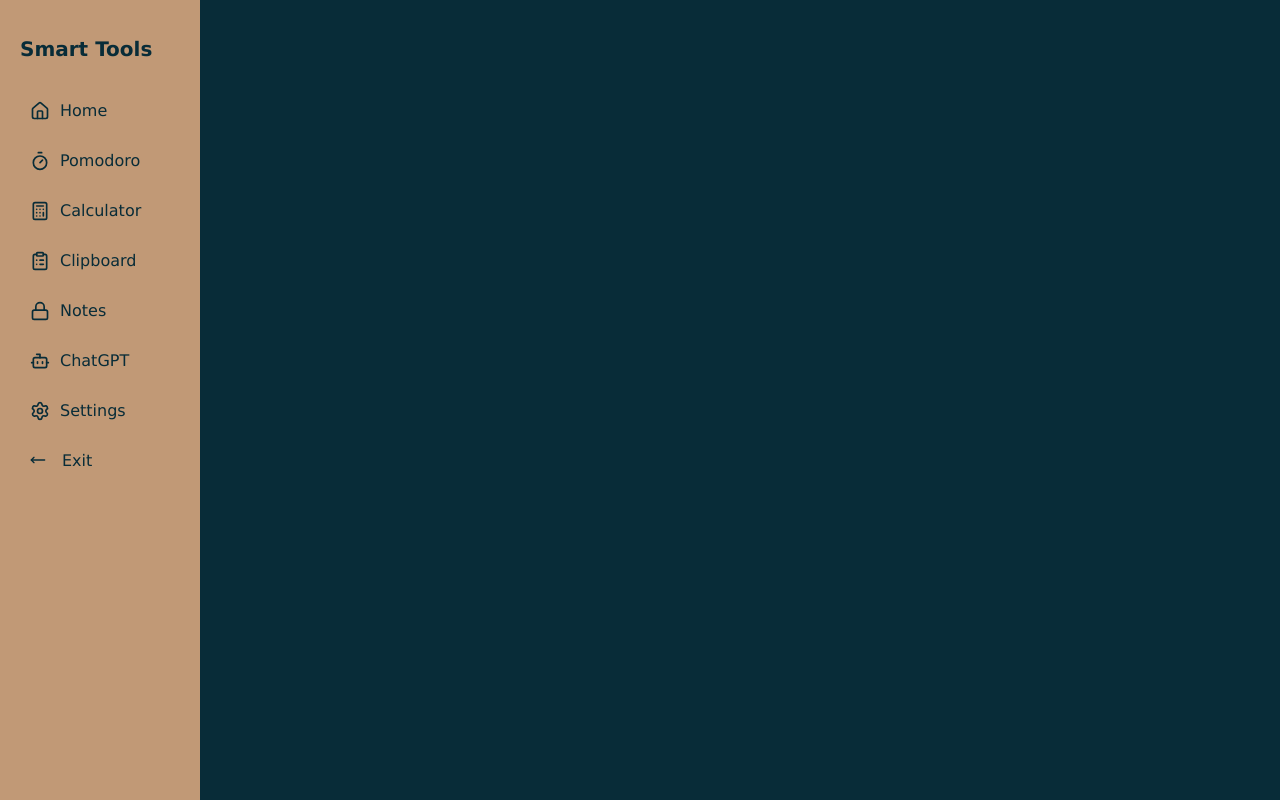
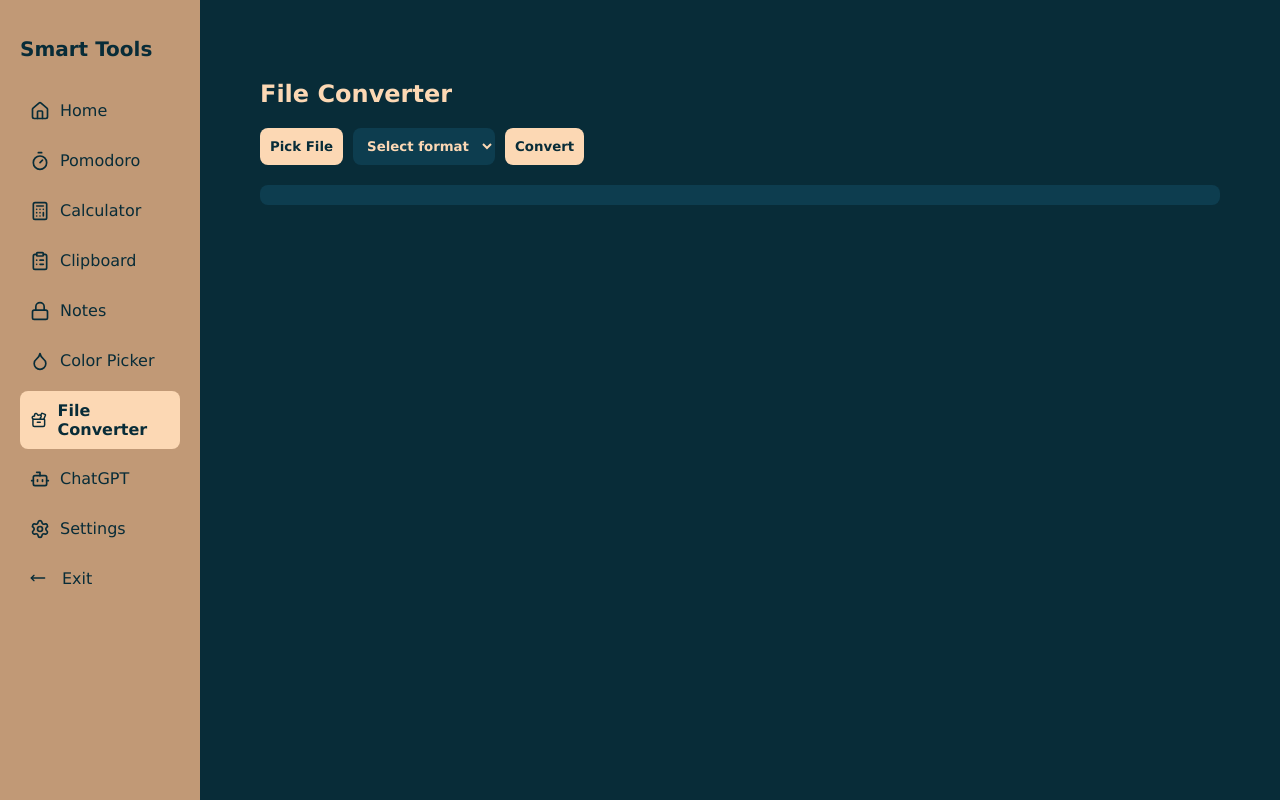
Before and after one commit to JimmyBeton7/Smart-Desk, a React app: page /#/fileconventer in a window 1280 px wide. Built offline with nearby package versions, Linux system fonts and the light colour scheme.

Commit message:
color picker, file conveter

```diff
--- a/package.json
+++ b/package.json
@@ -44,10 +44,12 @@
   },
   "dependencies": {
     "lucide-react": "^0.525.0",
+    "pdf-officegen": "^3.0.0",
     "react": "^19.1.0",
     "react-dom": "^19.1.0",
     "react-quill": "^2.0.0",
-    "react-router-dom": "^7.6.3"
+    "react-router-dom": "^7.6.3",
+    "sharp": "^0.34.2"
   },
   "build": {
     "appId": "com.smartdesk.app",
--- a/preload.js
+++ b/preload.js
@@ -20,5 +20,9 @@ contextBridge.exposeInMainWorld('electron', {
 
   exitApp: () => {
     ipcRenderer.send('exit-app');
-  }
+  },
+  pickColor: () => ipcRenderer.invoke('pick-color'),
+  pickFile: () => ipcRenderer.invoke('pick-file'),
+  convertFile: (filePath, targetFormat) => ipcRenderer.invoke('convert-file', filePath, targetFormat),
+  convertPdfToDocx: (pdfPath) => ipcRenderer.invoke('convert-pdf-to-docx', pdfPath),
 });
--- a/src/Components/Sidebar.jsx
+++ b/src/Components/Sidebar.jsx
@@ -1,7 +1,7 @@
 import React from 'react';
 import './Sidebar.css';
 import { useNavigate, useLocation } from 'react-router-dom';
-import { Timer, ClipboardList, Lock, Bot, Home, Calculator, Settings, MoveLeft } from 'lucide-react';
+import { Timer, ClipboardList, Lock, Bot, Home, Calculator, Settings, MoveLeft, Droplet, ToolCase } from 'lucide-react';
 
 const tools = [
   { path: '/', label: 'Home', icon: <Home size={20} /> },
@@ -9,6 +9,8 @@ const tools = [
   { path: '/calculator', label: 'Calculator', icon: <Calculator size={20}/>},
   { path: '/clipboard', label: 'Clipboard', icon: <ClipboardList size={20} /> },
   { path: '/notes', label: 'Notes', icon: <Lock size={20} /> },
+  { path: '/colorpicker', label: 'Color Picker', icon: <Droplet size={20} /> },
+  { path: '/fileconventer', label: 'File Converter', icon: <ToolCase size={20} /> },
   { path: '/chatgpt', label: 'ChatGPT', icon: <Bot size={20} /> },
   { path: '/settings', label: 'Settings', icon: <Settings size={20} /> },
 ];
--- a/src/Components/ToolContainer.jsx
+++ b/src/Components/ToolContainer.jsx
@@ -9,6 +9,8 @@ import Notes from '../Pages/Notes'
 import Clipboard from '../Pages/Clipboard';
 import ChatGPT from '../Pages/ChatGPT';
 import Settings from '../Pages/Settings';
+import ColorPicker from '../Pages/ColorPicker';
+import FileConverter from '../Pages/FileConverter';
 
 function ToolContainer() {
   return (
@@ -19,6 +21,8 @@ function ToolContainer() {
         <Route path="/calculator" element={<Calculator />} />
         <Route path="/notes" element={<Notes />} />
         <Route path="/clipboard" element={<Clipboard />} />
+        <Route path="/colorpicker" element={<ColorPicker />} />
+        <Route path="/fileconventer" element={<FileConverter />} />
         <Route path="/chatgpt" element={<ChatGPT />} />
         <Route path="/settings" element={<Settings />} />
         {/* kolejne narzędzia */}
--- /dev/null
+++ b/src/Pages/ColorPicker.css
@@ -0,0 +1,52 @@
+.color-picker-container {
+  padding: 20px;
+  color: #fcd8b4;
+}
+
+.pick-btn {
+  background-color: #c19976;
+  color: #082c38;
+  padding: 8px 16px;
+  border-radius: 8px;
+  font-weight: bold;
+  border: none;
+  cursor: pointer;
+}
+
+.pick-btn:hover {
+  background-color: #fcd8b4;
+}
+
+.color-details {
+  display: flex;
+  align-items: center;
+  margin-top: 20px;
+}
+
+.preview {
+  width: 50px;
+  height: 50px;
+  border-radius: 6px;
+  margin-right: 16px;
+  border: 2px solid #fcd8b4;
+}
+
+.color-info div {
+  cursor: pointer;
+  margin-bottom: 4px;
+}
+
+.color-history {
+  display: flex;
+  flex-wrap: wrap;
+  margin-top: 10px;
+}
+
+.color-tile {
+  width: 30px;
+  height: 30px;
+  margin: 4px;
+  border-radius: 4px;
+  border: 1px solid #fff;
+  cursor: pointer;
+}
--- /dev/null
+++ b/src/Pages/ColorPicker.jsx
@@ -0,0 +1,45 @@
+import React, { useState } from 'react';
+import './ColorPicker.css';
+
+function ColorPicker() {
+  const [selectedColor, setSelectedColor] = useState(null);
+  const [history, setHistory] = useState([]);
+
+  const pickColor = async () => {
+    const result = await window.electron.pickColor(); // IPC do screena i wyboru koloru
+    if (result) {
+      setSelectedColor(result);
+      setHistory(prev => [result, ...prev.filter(c => c.hex !== result.hex)].slice(0, 10));
+    }
+  };
+
+  const copyToClipboard = (value) => {
+    window.electron.clipboard.writeText(value);
+  };
+
+  return (
+    <div className="color-picker-container">
+      <h2>Color Picker</h2>
+      <button className="pick-btn" onClick={pickColor}>Pick Color</button>
+
+      {selectedColor && (
+        <div className="color-details">
+          <div className="preview" style={{ backgroundColor: selectedColor.hex }} />
+          <div className="color-info">
+            <div onClick={() => copyToClipboard(selectedColor.hex)}>HEX: {selectedColor.hex}</div>
+            <div onClick={() => copyToClipboard(selectedColor.rgb)}>RGB: {selectedColor.rgb}</div>
+          </div>
+        </div>
+      )}
+
+      <h3>History</h3>
+      <div className="color-history">
+        {history.map((color, i) => (
+          <div key={i} className="color-tile" style={{ backgroundColor: color.hex }} title={color.hex} />
+        ))}
+      </div>
+    </div>
+  );
+}
+
+export default ColorPicker;
--- /dev/null
+++ b/src/Pages/FileConverter.css
@@ -0,0 +1,39 @@
+.file-converter-container {
+  padding: 20px;
+  color: #FCD8B4;
+}
+
+.file-converter-controls {
+  display: flex;
+  gap: 10px;
+  margin-bottom: 20px;
+}
+
+.file-converter-controls button,
+.file-converter-controls select {
+  padding: 10px;
+  border: none;
+  border-radius: 8px;
+  background-color: #C19976;
+  color: #082C38;
+  font-weight: bold;
+  cursor: pointer;
+}
+
+.file-converter-controls button {
+  background-color: #fcd8b4;
+}
+
+.file-converter-controls select {
+  background-color: #0d3d4f;
+  color: #FCD8B4;
+}
+
+.file-converter-log {
+  margin-top: 12px;
+  background-color: #0d3d4f;
+  padding: 10px;
+  border-radius: 8px;
+  font-family: monospace;
+  color: #C19976;
+}
--- /dev/null
+++ b/src/Pages/FileConverter.jsx
@@ -0,0 +1,71 @@
+import React, { useState } from 'react';
+import './FileConverter.css';
+
+function FileConverter() {
+  const [filePath, setFilePath] = useState('');
+  const [targetFormat, setTargetFormat] = useState('');
+  const [sourceFormat, setSourceFormat] = useState('');
+  const [outputFormat, setOutputFormat] = useState('');
+  const [log, setLog] = useState('');
+
+  const handlePickFile = async () => {
+    const selectedPath = await window.electron.pickFile();
+    if (selectedPath) {
+      setFilePath(selectedPath);
+      setTargetFormat('');
+      setSourceFormat('');
+      setOutputFormat('');
+      setLog(`Picked file: ${selectedPath}`);
+    }
+  };
+
+  const handleFormatChange = (value) => {
+    const [to, from] = value.split('-from-');
+    setSourceFormat(from);
+    setOutputFormat(to);
+    setTargetFormat(value);
+  };
+
+  const handleConvert = async () => {
+    if (!filePath || !outputFormat) {
+      setLog("❗ Please select file and format.");
+      return;
+    }
+
+    if (targetFormat === 'docx-from-pdf') {
+        const res = await window.electron.convertPdfToDocx(filePath);
+        setLog(res.success ? `✅ PDF→DOCX: ${res.output}` : `❌ Error: ${res.error}`);
+        return;
+        }
+
+    const result = await window.electron.convertFile(filePath, outputFormat);
+    if (result.success) {
+      setLog(`✅ File converted to ${result.output}`);
+    } else {
+      setLog(`❌ Error: ${result.error}`);
+    }
+  };
+
+  return (
+    <div className="file-converter-container">
+      <h2>File Converter</h2>
+      <div className="file-converter-controls">
+        <button onClick={handlePickFile}>Pick File</button>
+        <select value={targetFormat} onChange={e => handleFormatChange(e.target.value)}>
+          <option value="">Select format</option>
+          <option value="docx-from-pdf">PDF → DOCX</option>
+          <option value="jpg-from-png">PNG → JPG</option>
+          <option value="png-from-jpg">JPG → PNG</option>
+          <option value="ico-from-png">PNG → ICO</option>
+          <option value="webp-from-png">PNG → WEBP</option>
+          <option value="png-from-webp">WEBP → PNG</option>
+          <option value="jpg-from-webp">WEBP → JPG</option>
+        </select>
+        <button onClick={handleConvert} disabled={!filePath || !outputFormat}>Convert</button>
+      </div>
+      <div className="file-converter-log">{log}</div>
+    </div>
+  );
+}
+
+export default FileConverter;
```
Also changed, not shown: main.js (+79 -0 lines), 1 other file (tests, documents, lock files or other folders).
